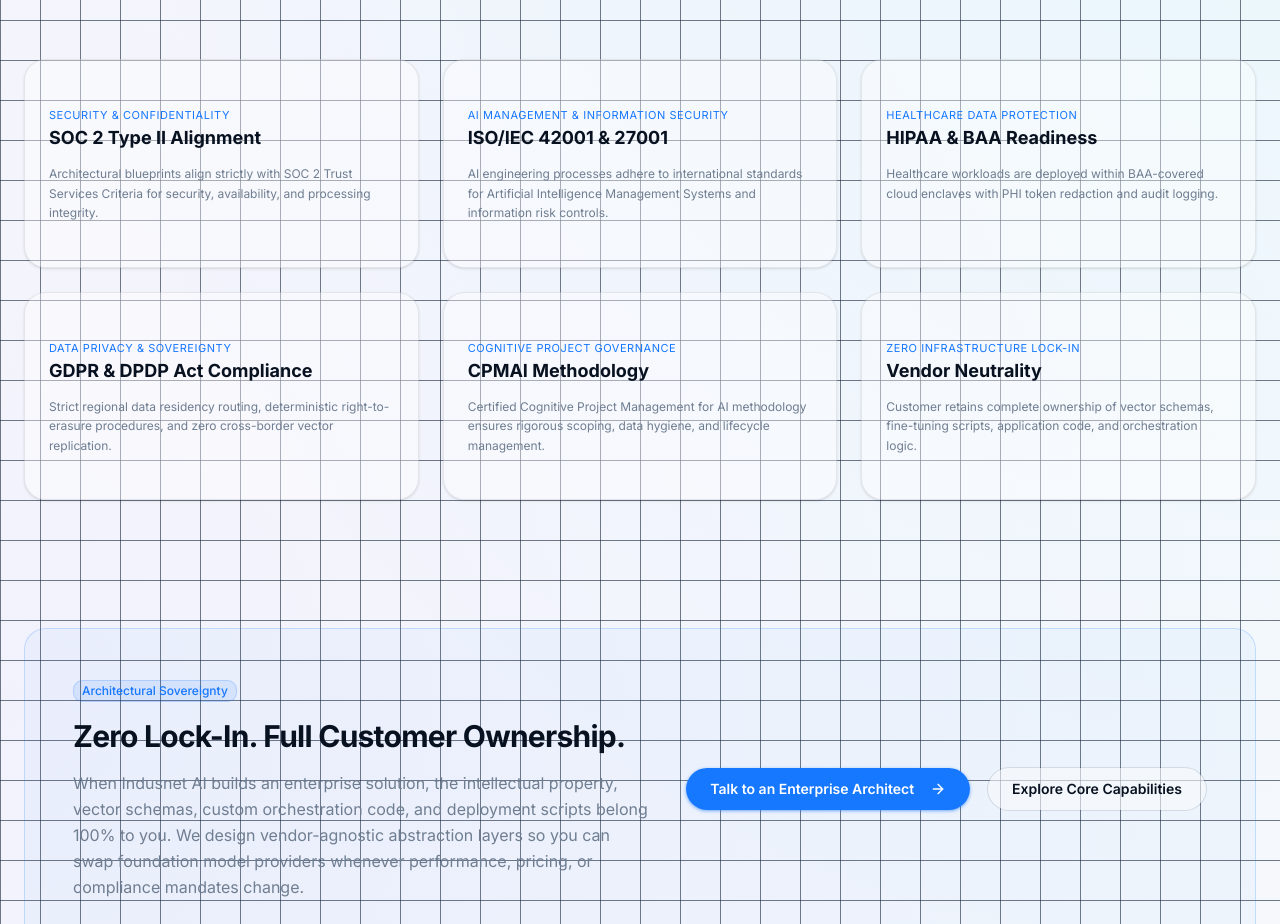
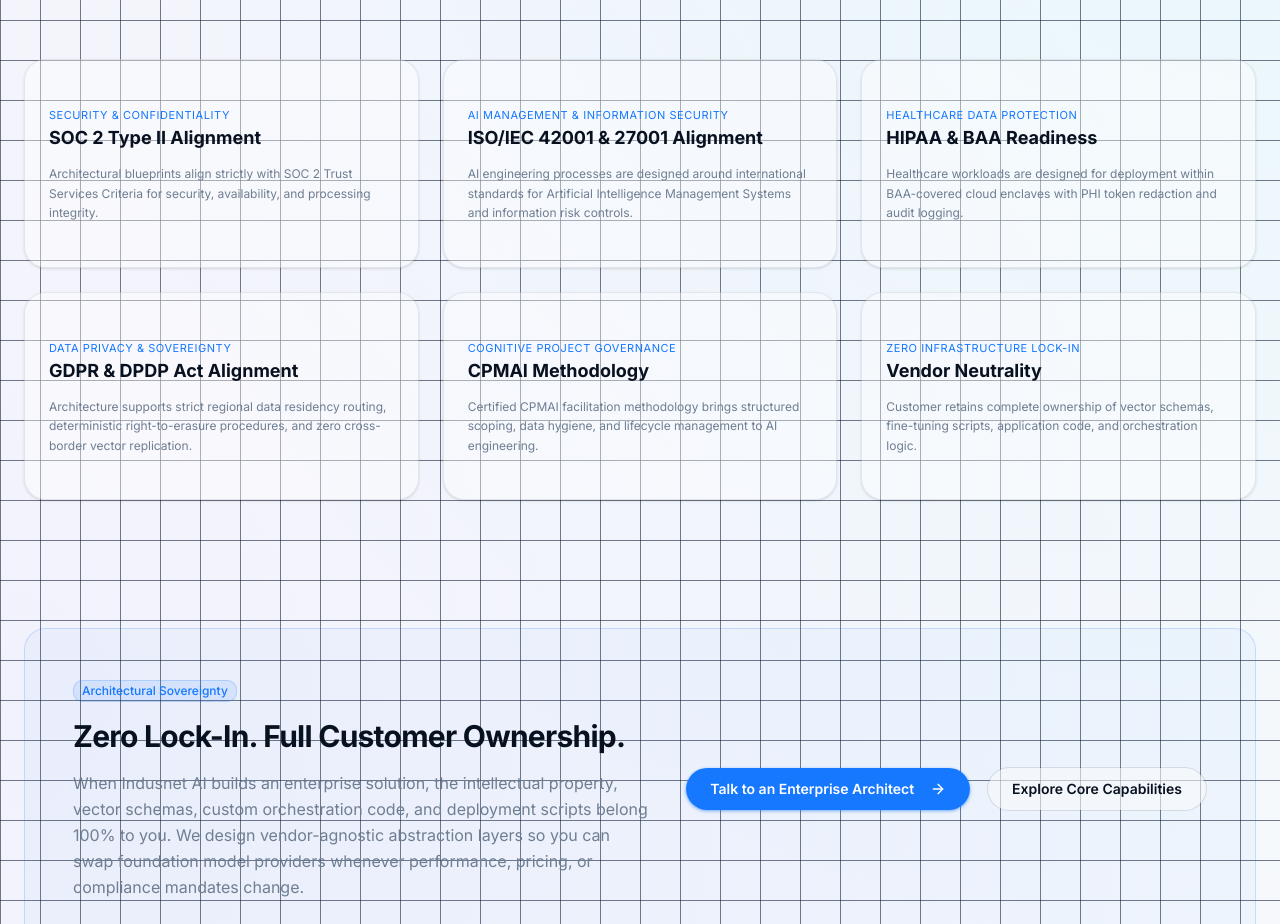
Before and after one commit to indusnet-ai/indusnet-ai, a Next.js app: page /governance in a window 1280 px wide. Shown: the part 3180-4104 px from the top of the page. Built offline with nearby package versions, Linux system fonts and the light colour scheme; no server answers.

Commit message:
Phase 10: Final launch readiness and production QA

```diff
--- a/app/assessment/assessment-client.tsx
+++ b/app/assessment/assessment-client.tsx
@@ -25,7 +25,7 @@
 
 const domainsList: DomainOption[] = [
   { id: "fintech", name: "FinTech & Banking", desc: "Automated risk, asset models, and conversational agents.", icon: DollarSign },
-  { id: "healthcare", name: "Healthcare & Life Sciences", desc: "HIPAA-compliant document parsing and clinic notes search.", icon: Activity },
+  { id: "healthcare", name: "Healthcare & Life Sciences", desc: "HIPAA-aligned document parsing and clinic notes search.", icon: Activity },
   { id: "ecommerce", name: "E-Commerce & Retail", desc: "Personalized recommendation, agent-driven support ticketing.", icon: ShoppingBag },
   { id: "logistics", name: "Supply Chain & Logistics", desc: "Predictive routing, warehouse planning, and inventory analytics.", icon: Truck },
   { id: "edtech", name: "EdTech & Education", desc: "Adaptive grading systems, RAG-based syllabus indexing.", icon: BookOpen },
--- a/app/blog/[slug]/page.tsx
+++ b/app/blog/[slug]/page.tsx
@@ -404,7 +404,7 @@
           </Badge>
           <h2 className="text-lg md:text-xl font-bold text-foreground">Need structured, secure AI deployment?</h2>
           <p className="text-muted-foreground text-xs max-w-md leading-relaxed">
-            Partner with certified solutions architects to construct a highly secure, high-performance roadmap for your enterprise.
+            Partner with experienced solutions architects and CPMAI practitioners to construct a secure, high-performance roadmap for your enterprise.
           </p>
           <div className="flex gap-2">
             <Button asChild variant="outline" className="rounded-full border-border/40 hover:bg-muted/40 text-xs px-5">
--- a/app/contact/contact-client.tsx
+++ b/app/contact/contact-client.tsx
@@ -601,7 +601,7 @@
                     </div>
                     <div>
                       <h4 className="font-bold text-foreground text-sm">Our Global Presence</h4>
-                      <p className="text-[10px] text-muted-foreground font-mono">Certified AI infrastructure and consulting spaces</p>
+                      <p className="text-[10px] text-muted-foreground font-mono">Dedicated AI engineering hubs and consulting facilities</p>
                     </div>
                   </div>
 
--- a/app/governance/governance-client.tsx
+++ b/app/governance/governance-client.tsx
@@ -119,24 +119,24 @@
     desc: "Architectural blueprints align strictly with SOC 2 Trust Services Criteria for security, availability, and processing integrity.",
   },
   {
-    name: "ISO/IEC 42001 & 27001",
+    name: "ISO/IEC 42001 & 27001 Alignment",
     category: "AI Management & Information Security",
-    desc: "AI engineering processes adhere to international standards for Artificial Intelligence Management Systems and information risk controls.",
+    desc: "AI engineering processes are designed around international standards for Artificial Intelligence Management Systems and information risk controls.",
   },
   {
     name: "HIPAA & BAA Readiness",
     category: "Healthcare Data Protection",
-    desc: "Healthcare workloads are deployed within BAA-covered cloud enclaves with PHI token redaction and audit logging.",
+    desc: "Healthcare workloads are designed for deployment within BAA-covered cloud enclaves with PHI token redaction and audit logging.",
   },
   {
-    name: "GDPR & DPDP Act Compliance",
+    name: "GDPR & DPDP Act Alignment",
     category: "Data Privacy & Sovereignty",
-    desc: "Strict regional data residency routing, deterministic right-to-erasure procedures, and zero cross-border vector replication.",
+    desc: "Architecture supports strict regional data residency routing, deterministic right-to-erasure procedures, and zero cross-border vector replication.",
   },
   {
     name: "CPMAI Methodology",
     category: "Cognitive Project Governance",
-    desc: "Certified Cognitive Project Management for AI methodology ensures rigorous scoping, data hygiene, and lifecycle management.",
+    desc: "Certified CPMAI facilitation methodology brings structured scoping, data hygiene, and lifecycle management to AI engineering.",
   },
   {
     name: "Vendor Neutrality",
--- a/app/home-client.tsx
+++ b/app/home-client.tsx
@@ -138,7 +138,7 @@
   },
   {
     client: "Healthcare Network — Illustrative Scenario",
-    title: "HIPAA-Compliant Clinical Triage & EHR Intake Assistant",
+    title: "HIPAA-Aligned Clinical Triage & EHR Intake Assistant",
     challenge: "Emergency intake staff spend extended time per patient recording symptoms and transcribing medical histories into EHR systems.",
     solution: "Designed a secure clinical intake assistant with medical entity extraction, generating structured physician summaries prior to consultation.",
     tech: ["Med-PaLM", "Next.js", "Tailwind CSS", "Private Cloud VPC"],
--- a/app/industries/industries-client.tsx
+++ b/app/industries/industries-client.tsx
@@ -16,7 +16,7 @@
   {
     name: "Healthcare & Life Sciences",
     icon: Activity,
-    badge: "HIPAA Compliant",
+    badge: "HIPAA-Aligned Architecture",
     color: "text-emerald-400 bg-emerald-500/10 border-emerald-500/20",
     challenges: [
       "Physician burnout due to excessive EHR clinical documentation requirements.",
--- a/components/home/agent-workflow-simulator.tsx
+++ b/components/home/agent-workflow-simulator.tsx
@@ -229,14 +229,14 @@
         actor: "Compliance Ledger Commit",
         status: "Sign-off Granted (8.1s)",
         log: "AUDIT SIGN-OFF COMPLETED: Hash #7a9f82d1c0\nTurnaround: 8.1 seconds (previously 48 hours)\nAudit Trail: Fully verified and archived for regulatory exam readiness.",
-        detail: "Document certified for client distribution with cryptographic proof of compliance logged to the enterprise repository."
+        detail: "Document approved for client distribution with cryptographic audit record logged to the enterprise repository."
       }
     ]
   },
   {
     id: "clinical",
     name: "Clinical Intake Assistant",
-    role: "HIPAA-Compliant Patient Intake & EHR Triage",
+    role: "HIPAA-Aligned Patient Intake & EHR Triage",
     category: "Customer Experience",
     icon: HeartPulse,
     objective: "Triage patient symptoms, extract clinical entities, verify insurance eligibility, and prep structured EHR notes prior to physician review.",
@@ -278,7 +278,7 @@
         stepNumber: 4,
         stageName: "KNOWLEDGE RETRIEVAL",
         stepTitle: "Query Private Clinical History & Protocols",
-        actor: "HIPAA-Isolated Hybrid RAG",
+        actor: "VPC-Isolated Hybrid RAG",
         status: "Historical Records Pulled",
         log: "Retrieving EHR Record #88219:\nHistory: Hypertension (5 yrs), Penicillin allergy (Anaphylaxis risk).\nActive Medication: Lisinopril 20mg daily.",
         detail: "Accesses patient's prior medical records within an isolated VPC with zero data logging."
--- a/lib/ai-concierge-data.ts
+++ b/lib/ai-concierge-data.ts
@@ -47,7 +47,7 @@
   { id: "application", label: "AI Application Development", tier: "Enterprise Engagement", description: "Production-grade custom copilots and streaming enterprise interfaces." },
   { id: "agents", label: "Autonomous AI Agents", tier: "Enterprise Engagement", description: "Multi-agent systems with tool invocation and human escalation gates." },
   { id: "modernization", label: "Legacy AI Modernization", tier: "Enterprise Engagement", description: "Sidecar cognitive microservices modernizing legacy workflows." },
-  { id: "enterprise-deployment", label: "Enterprise Production Rollout", tier: "Enterprise Engagement", description: "Zero data retention, SOC-2/HIPAA compliance, and telemetry monitoring." },
+  { id: "enterprise-deployment", label: "Enterprise Production Rollout", tier: "Enterprise Engagement", description: "Zero data retention, SOC-2/HIPAA-aligned architecture, and telemetry monitoring." },
 ];
 
 export const CONCIERGE_STARTERS: AiConciergeStarter[] = [
@@ -205,12 +205,12 @@
     capabilities: [
       "Financial Services Compliance RAG",
       "Logistics Freight Reconciliation Swarm",
-      "Healthcare HIPAA Triage Assistant",
+      "Healthcare HIPAA-Aligned Triage Assistant",
       "Manufacturing Edge Vision Defect Inspection"
     ],
     architectureLayers: [
       { layer: "Banking & Finance", technology: "Private VPC RAG across 100k+ Filings — Sub-Second Retrieval" },
-      { layer: "Healthcare & Life Sci", technology: "HIPAA Clinical Intake & Diagnostic Summarization Bots" },
+      { layer: "Healthcare & Life Sci", technology: "HIPAA-Aligned Clinical Intake & Diagnostic Summarization Bots" },
       { layer: "Logistics & Supply", technology: "Autonomous Freight Invoice 3-Way Reconciliation Agents" },
       { layer: "Manufacturing", technology: "Edge Computer Vision Defect Detection (< 0.1% Escape Rate)" }
     ],
@@ -247,7 +247,7 @@
 
 export const INDUSTRIES: IndustryOption[] = [
   { id: "finance", name: "Banking & Financial Services", sampleChallenge: "Private regulatory compliance, loan underwriting, and audit speed." },
-  { id: "healthcare", name: "Healthcare & Life Sciences", sampleChallenge: "HIPAA-compliant clinical note summarization and triage workflows." },
+  { id: "healthcare", name: "Healthcare & Life Sciences", sampleChallenge: "HIPAA-aligned clinical note summarization and triage workflows." },
   { id: "logistics", name: "Supply Chain & Logistics", sampleChallenge: "Multi-vendor freight reconciliation and invoice 3-way matching." },
   { id: "retail", name: "Retail & E-commerce", sampleChallenge: "Autonomous support ticket resolution and personal shopping agents." },
   { id: "manufacturing", name: "Industrial & Manufacturing", sampleChallenge: "Computer vision defect inspection and predictive maintenance." },
@@ -298,7 +298,7 @@
   if (scale?.id === "airgapped") {
     adjustedCapabilities[adjustedCapabilities.length - 1] = "Air-Gapped On-Premises Host Deployment";
   } else if (industry?.id === "healthcare") {
-    adjustedCapabilities[0] = "HIPAA-Compliant Diagnostic Data Isolation";
+    adjustedCapabilities[0] = "HIPAA-Aligned Diagnostic Data Isolation";
   } else if (industry?.id === "finance") {
     adjustedCapabilities[0] = "SOC-2 Aligned Cryptographic Audit Trails";
   }
@@ -325,7 +325,7 @@
       ? "Dedicated On-Premise Sovereign Hardware (Zero external cloud egress)"
       : "Dedicated Private Cloud VPC (AWS Bedrock / Azure OpenAI / GCP) with Zero Data Retention",
     industry?.id === "healthcare"
-      ? "HIPAA compliance boundary with client-side PII redacting and automated audit logging"
+      ? "HIPAA-aligned boundary with client-side PII redacting and automated audit logging"
       : industry?.id === "finance"
       ? "SOC-2 Type II aligned data handling with cryptographic source verification"
       : "Role-Based Access Control (RBAC) integrated with enterprise SSO (Okta / Azure AD)",
--- a/lib/roi-calculator-data.ts
+++ b/lib/roi-calculator-data.ts
@@ -37,7 +37,7 @@
     id: "healthcare",
     name: "Healthcare & Life Sciences",
     badge: "Healthcare & Pharma",
-    description: "HIPAA-compliant clinical note summarization, medical prior-authorization triage, and claims processing.",
+    description: "HIPAA-aligned clinical note summarization, medical prior-authorization triage, and claims processing.",
     defaultVolume: 25000,
     defaultReviewMinutes: 20,
     defaultHourlyRate: 50,
```
Also changed, not shown: app/api/health/route.ts (+3 -5 lines), 1 other file (tests, documents, lock files or other folders).
